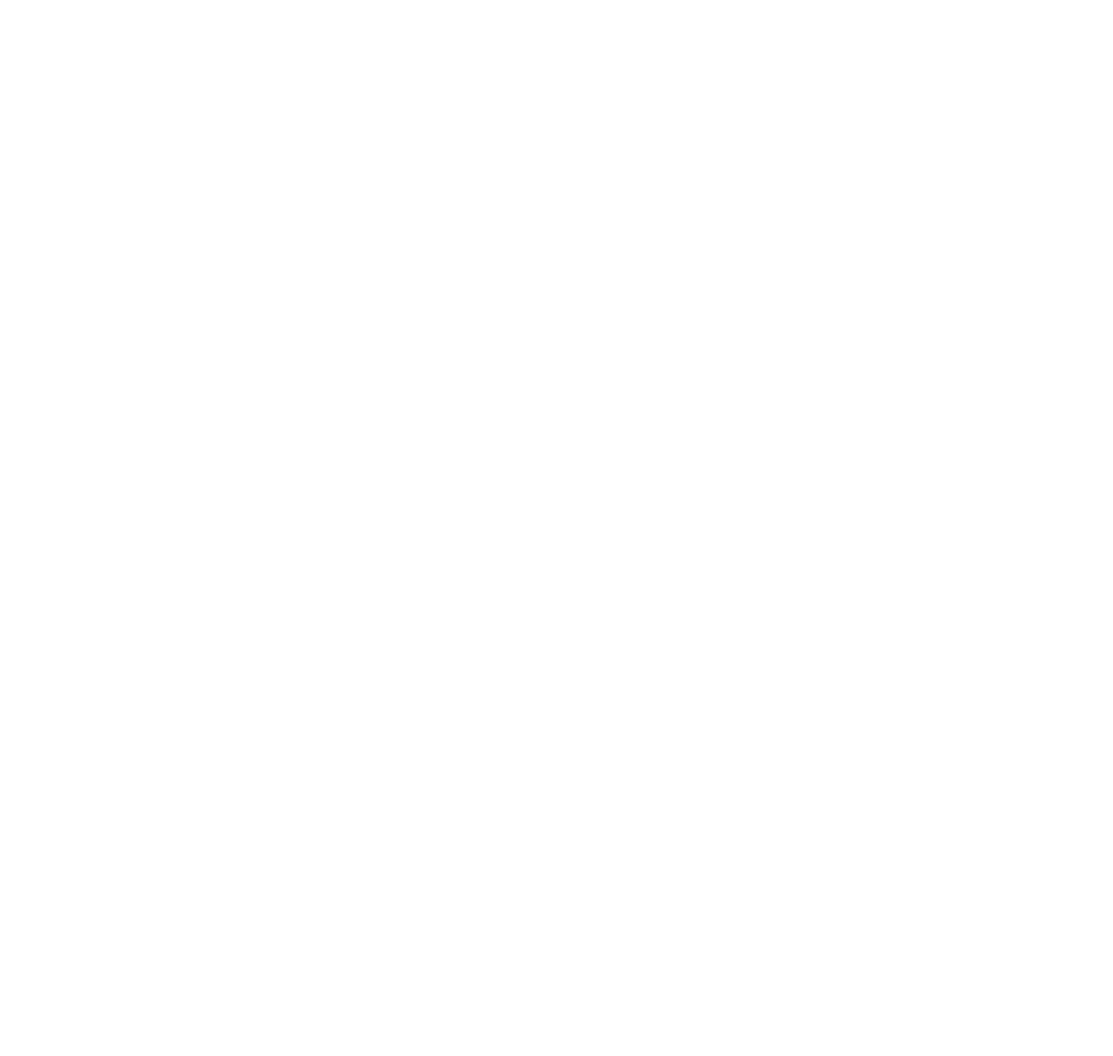
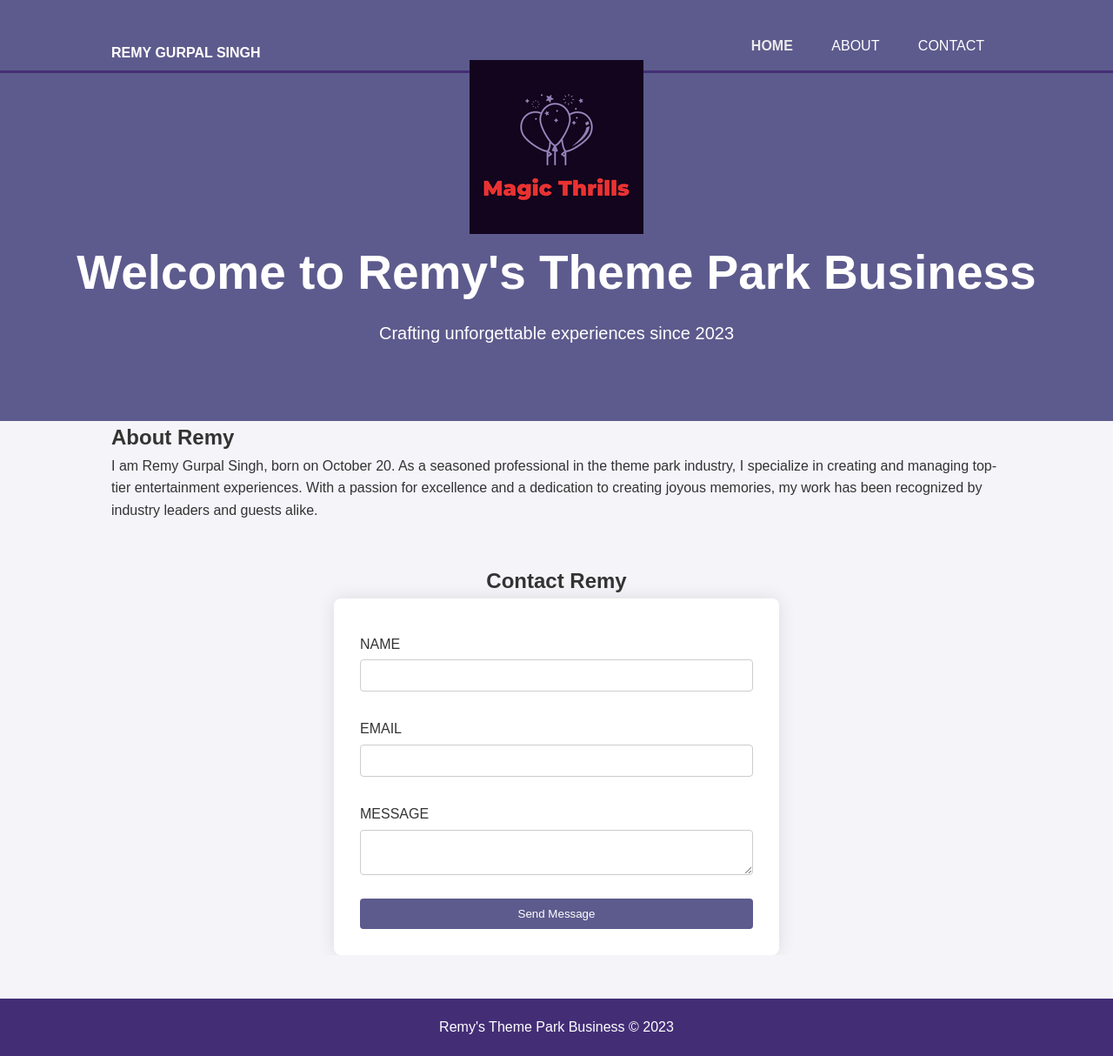
Before and after one commit to nadine2828/MagicThrills_Groep22, a PHP site: page /contact/index.php in a window 1280 px wide. Before the commit the page is empty. Shown: the whole page at 87% size. Before the commit the page ends 800 px from the top, so only its background shows below. Run offline with PHP 8.4, Linux system fonts and the light colour scheme.

Commit message:
Style CSS toegevoegd, en pagina opgebouwd.

```diff
--- a/contact/index.php
+++ b/contact/index.php
@@ -1,13 +1,59 @@
-<!doctype html>
+<!DOCTYPE html>
 <html lang="en">
 <head>
     <meta charset="UTF-8">
-    <meta name="viewport"
-          content="width=device-width, user-scalable=no, initial-scale=1.0, maximum-scale=1.0, minimum-scale=1.0">
-    <meta http-equiv="X-UA-Compatible" content="ie=edge">
-    <title>Document</title>
+    <meta name="viewport" content="width=device-width, initial-scale=1.0">
+    <title>Remy Gurpal Singh - Theme Park Business magic thrills</title>
+    <link rel="stylesheet" href="../stylesheets/remy.css">
 </head>
 <body>
+<header>
+    <div class="container">
+        <div id="branding">
+            <h1><a href="index.html">Remy Gurpal Singh</a></h1>
+        </div>
+        <nav>
+            <ul>
+                <li class="current"><a href="#showcase">Home</a></li>
+                <li><a href="#about">About</a></li>
+                <li><a href="#contact">Contact</a></li>
+            </ul>
+        </nav>
+    </div>
+</header>
+
+<section id="showcase">
+    <img class="logo" src="../images/LogoMagicThrills.jpg" alt="Remy's Theme Park Logo">
+    <h1>Welcome to Remy's Theme Park Business</h1>
+    <p>Crafting unforgettable experiences since 2023</p>
+</section>
+
+<section id="about" class="container">
+    <h2>About Remy</h2>
+    <p>I am Remy Gurpal Singh, born on October 20. As a seasoned professional in the theme park industry, I specialize in creating and managing top-tier entertainment experiences. With a passion for excellence and a dedication to creating joyous memories, my work has been recognized by industry leaders and guests alike.</p>
+</section>
+
+<section id="contact" class="contact-section">
+    <div class="container">
+        <h2>Contact Remy</h2>
+        <form class="contact-form" action="MAILTO:2093296@talnet.nl" method="post" enctype="text/plain">
+            <label for="name">Name</label>
+            <input type="text" id="name" name="name" required>
+
+            <label for="email">Email</label>
+            <input type="email" id="email" name="email" required>
+
+            <label for="message">Message</label>
+            <textarea id="message" name="message" required></textarea>
+
+            <button type="submit">Send Message</button>
+        </form>
+    </div>
+</section>
+
+<footer>
+    <p>Remy's Theme Park Business &copy; 2023</p>
+</footer>
 
 </body>
 </html>
--- /dev/null
+++ b/stylesheets/remy.css
@@ -0,0 +1,155 @@
+*, *:before, *:after {
+    margin: 0;
+    padding: 0;
+    box-sizing: border-box;
+}
+
+body {
+    font-family: 'Arial', sans-serif;
+    background-color: #f4f4f9;
+    color: #333;
+    line-height: 1.6;
+    margin: 0;
+    padding: 0;
+}
+.container {
+    width: 80%;
+    margin: auto;
+    overflow: hidden;
+}
+header {
+    background: #5d5b8d;
+    color: #ffffff;
+    padding-top: 30px;
+    min-height: 70px;
+    border-bottom: #432e76 3px solid;
+}
+header a {
+    color: #ffffff;
+    text-decoration: none;
+    text-transform: uppercase;
+    font-size: 16px;
+}
+header ul {
+    padding: 0;
+    list-style: none;
+}
+header li {
+    display: inline;
+    padding: 0 20px 0 20px;
+}
+header #branding {
+    float: left;
+}
+header #branding h1 {
+    margin: 0;
+}
+header nav {
+    float: right;
+    margin-top: 10px;
+}
+header .highlight, header .current a {
+    color: #e9e9e9;
+    font-weight: bold;
+}
+header a:hover {
+    color: #ffffff;
+    font-weight: bold;
+}
+#showcase {
+    min-height: 400px;
+    background: #5d5b8d; /* Fallback color */
+    text-align: center;
+    color: #ffffff;
+    display: flex;
+    justify-content: center;
+    align-items: center;
+    flex-direction: column;
+    position: relative;
+}
+
+#showcase img.logo {
+    max-width: 100%;
+    max-height: 200px;
+    margin-top: -100px;
+}
+
+#showcase h1 {
+    font-size: 55px;
+    margin-bottom: 10px;
+}
+
+#showcase p {
+    font-size: 20px;
+}
+footer {
+    background-color: #432e76;
+    color: #ffffff;
+    text-align: center;
+    padding: 20px 0;
+}
+.button {
+    display: inline-block;
+    color: #fff;
+    background: #5d5b8d;
+    padding: 10px 20px;
+    font-size: 18px;
+    text-align: center;
+    margin: 20px 0;
+    border-radius: 10px;
+    text-decoration: none;
+}
+.button:hover {
+    background: #432e76;
+}
+.contact-section {
+    background-color: #f4f4f9;
+    padding: 50px 0;
+}
+.contact-section h2 {
+    text-align: center;
+    color: #333;
+}
+.contact-form {
+    width: 50%;
+    margin: auto;
+    padding: 30px;
+    background: #ffffff;
+    box-shadow: 0px 0px 20px 0px rgba(0,0,0,0.1);
+    border-radius: 8px;
+}
+.contact-form label {
+    display: block;
+    color: #333;
+    text-transform: uppercase;
+    margin: 10px 0 5px;
+}
+.contact-form input[type="text"],
+.contact-form input[type="email"],
+.contact-form textarea {
+    width: 100%;
+    padding: 10px;
+    margin-bottom: 20px;
+    border: 1px solid #cccccc;
+    border-radius: 4px;
+}
+.contact-form button {
+    width: 100%;
+    padding: 10px;
+    background: #5d5b8d;
+    border: 0;
+    color: white;
+    cursor: pointer;
+    border-radius: 4px;
+}
+.contact-form button:hover {
+    background: #432e76;
+}
+@media (max-width: 768px) {
+    .container {
+        width: 95%;
+    }
+    .contact-form {
+        width: 90%;
+    }
+}
```
